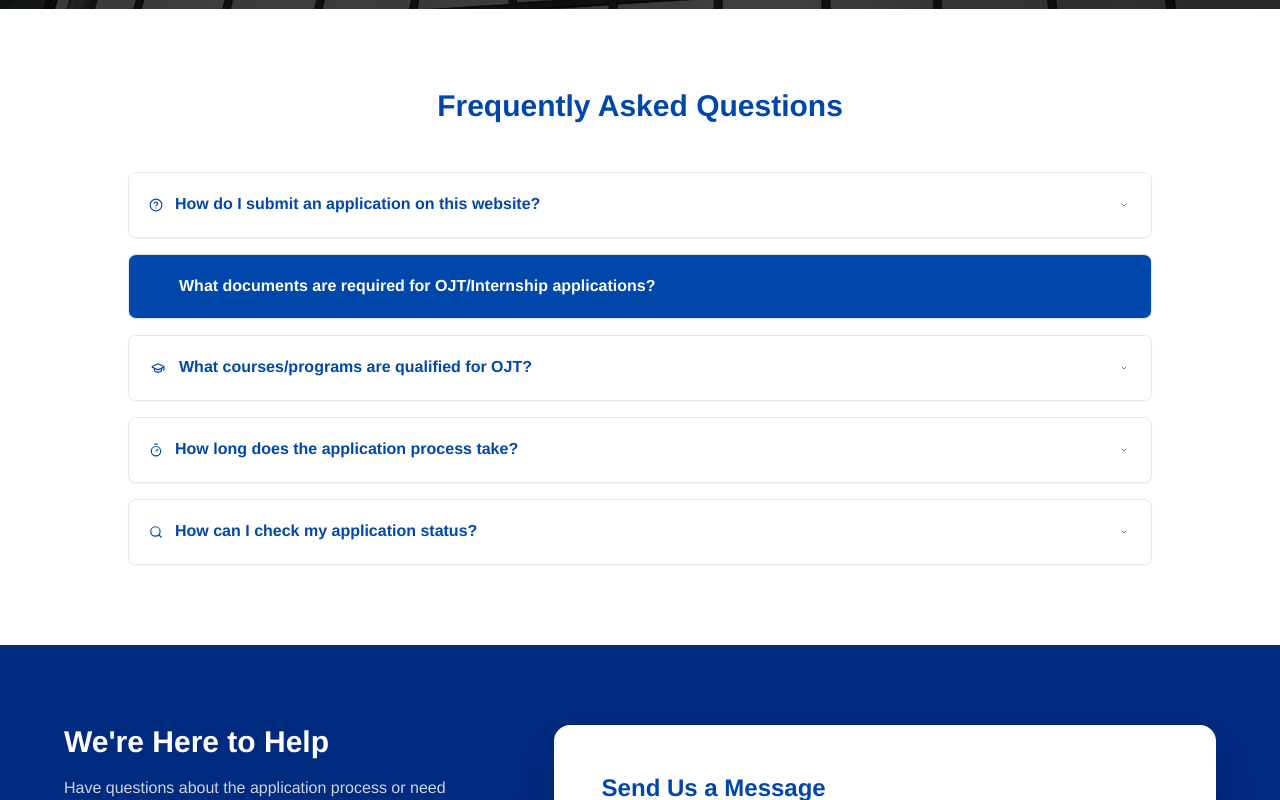
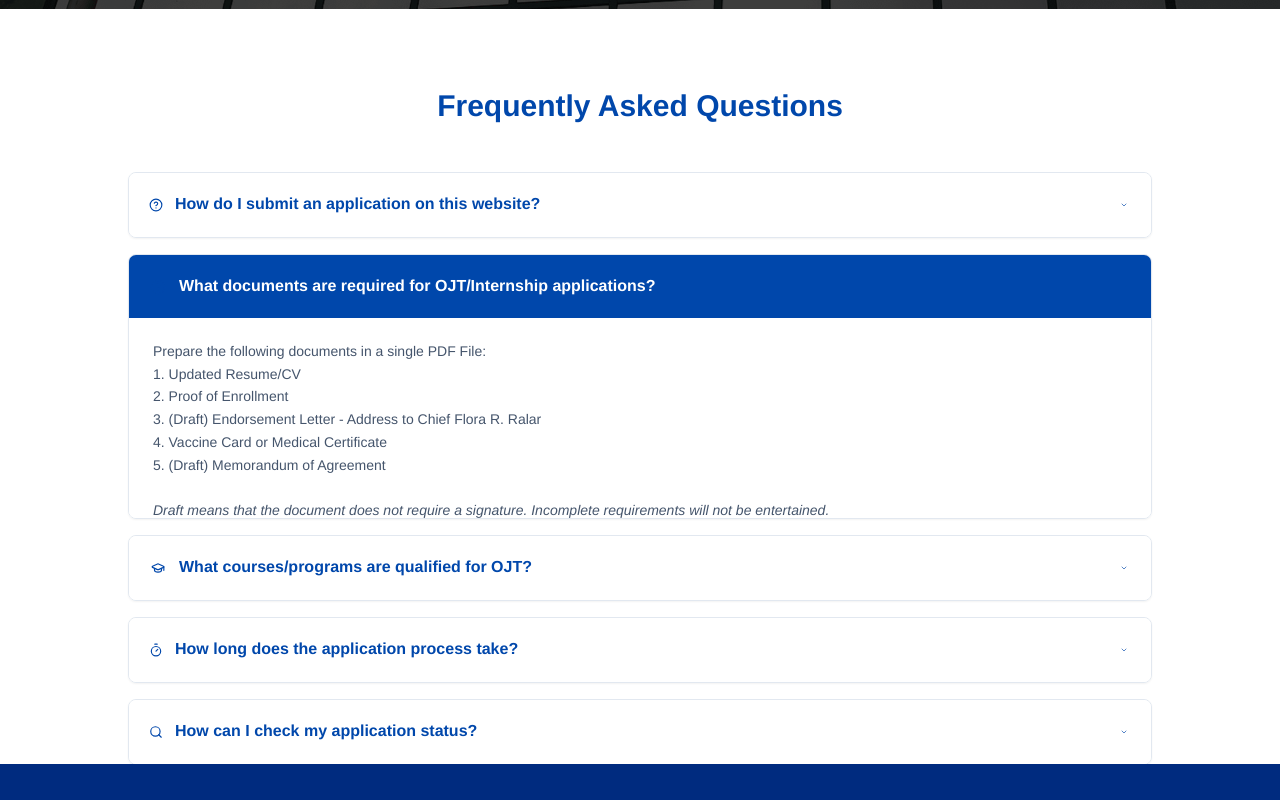
Before and after one commit to kie-shaaaa/ojt-portal, a Next.js app: page / in a window 1280 px wide. Both pictures are taken after a click on the button "What documents are required for OJT/Internship applications?". Shown: the part 757-1557 px from the top of the page. Built offline with nearby package versions, Linux system fonts and the light colour scheme.

Commit message:
Add detailed answers to FAQ items in FaqSection component

```diff
--- a/src/components/layout/landing/FaqSection.tsx
+++ b/src/components/layout/landing/FaqSection.tsx
@@ -1,7 +1,14 @@
 "use client";
 import { useId, useState } from "react";
 import { JSX } from "react";
-import { HelpCircle, FileText, GraduationCap, Timer, Search, ChevronDown } from "lucide-react";
+import {
+  HelpCircle,
+  FileText,
+  GraduationCap,
+  Timer,
+  Search,
+  ChevronDown,
+} from "lucide-react";
 
 type FaqItem = {
   id: string;
@@ -40,7 +47,28 @@ export const FaqSection = (): JSX.Element => {
     {
       id: "required-documents",
       question: "What documents are required for OJT/Internship applications?",
-      leftIcon: FileText,
+      answer: (
+        <p className="mt-[-1.00px] [font-family:'Inter-Regular',Helvetica] font-normal text-slate-600 text-sm tracking-[0] leading-[22.8px] relative w-fit">
+          Prepare the following documents in a single PDF File:
+          <br />
+          1. Updated Resume/CV
+          <br />
+          2. Proof of Enrollment
+          <br />
+          3. (Draft) Endorsement Letter - Address to Chief Flora R. Ralar
+          <br />
+          4. Vaccine Card or Medical Certificate
+          <br />
+          5. (Draft) Memorandum of Agreement
+          <br />
+          <br />
+          <i>
+            Draft means that the document does not require a signature.
+            Incomplete requirements will not be entertained.
+          </i>
+        </p>
+      ),
+      leftIcon: HelpCircle,
       leftIconClassName: "relative w-[18px] h-4 text-[#0047ab]",
       rightIcon: ChevronDown,
       expanded: false,
@@ -48,6 +76,20 @@ export const FaqSection = (): JSX.Element => {
     {
       id: "qualified-programs",
       question: "What courses/programs are qualified for OJT?",
+      answer: (
+        <p className="mt-[-1.00px] [font-family:'Inter-Regular',Helvetica] font-normal text-slate-600 text-sm tracking-[0] leading-[22.8px] relative w-fit">
+          We accept OJT applicants from any course or program, as long as your
+          skills and interests align with the needs of our agency. Whether
+          you're from IT, Business, Engineering, Communications, or other
+          fields, we encourage you to apply!
+          <br />
+          <br />
+          <i>
+            Please note that internship slots are limited, so we encourage early
+            applications.
+          </i>
+        </p>
+      ),
       leftIcon: GraduationCap,
       leftIconClassName: "relative w-[18px] h-[14px] text-[#0047ab]",
       rightIcon: ChevronDown,
@@ -56,6 +98,19 @@ export const FaqSection = (): JSX.Element => {
     {
       id: "application-process-time",
       question: "How long does the application process take?",
+      answer: (
+        <p className="mt-[-1.00px] [font-family:'Inter-Regular',Helvetica] font-normal text-slate-600 text-sm tracking-[0] leading-[22.8px] relative w-fit">
+          The application process typically follows this timeline:
+          <br />
+          <br />• Initial Review: 1-3 working days
+          <br />• Assessment: 1-3 working days
+          <br />• Final Decision: up to 2 weeks from application
+          <br />
+          <br />
+          You can track your application status on this website. We'll also send
+          email notifications at each stage of the process.
+        </p>
+      ),
       leftIcon: Timer,
       leftIconClassName: "relative w-3.5 h-3.5 text-[#0047ab]",
       rightIcon: ChevronDown,
@@ -64,6 +119,17 @@ export const FaqSection = (): JSX.Element => {
     {
       id: "application-status",
       question: "How can I check my application status?",
+      answer: (
+        <p className="mt-[-1.00px] [font-family:'Inter-Regular',Helvetica] font-normal text-slate-600 text-sm tracking-[0] leading-[22.8px] relative w-fit">
+          You can check your application status by:
+          <br />
+          <br />1. Check your application status by visiting the 'Track Application' page
+          <br />2. Checking email notifications from no-reply@ntcapplication.com
+          <br />3. Calling our HR hotline at 8-924-3775 during office hours
+          <br />
+          <br />Status updates are typically provided after each stage of the application process through your email.
+        </p>
+      ),
       leftIcon: Search,
       leftIconClassName: "relative w-3.5 h-[14px] text-[#0047ab]",
       rightIcon: ChevronDown,
@@ -75,7 +141,7 @@ export const FaqSection = (): JSX.Element => {
     <section
       aria-labelledby={`${accordionId}-heading`}
       className="w-full flex-1 max-h-[755.25px] gap-12 px-6 py-20 flex relative flex-col items-center bg-white"
-      style={{backgroundAttachment: 'fixed'}}
+      style={{ backgroundAttachment: "fixed" }}
     >
       <div className="flex items-center self-stretch w-full flex-col relative flex-[0_0_auto]">
         <h2
@@ -112,7 +178,10 @@ export const FaqSection = (): JSX.Element => {
                   <span className="inline-flex items-center gap-3 relative flex-[0_0_auto]">
                     <span className="inline-flex flex-col items-start relative flex-[0_0_auto]">
                       {item.leftIcon && (
-                        <item.leftIcon className={item.leftIconClassName} aria-hidden="true" />
+                        <item.leftIcon
+                          className={item.leftIconClassName}
+                          aria-hidden="true"
+                        />
                       )}
                     </span>
                     <span className="inline-flex flex-col items-start relative flex-[0_0_auto]">
```
